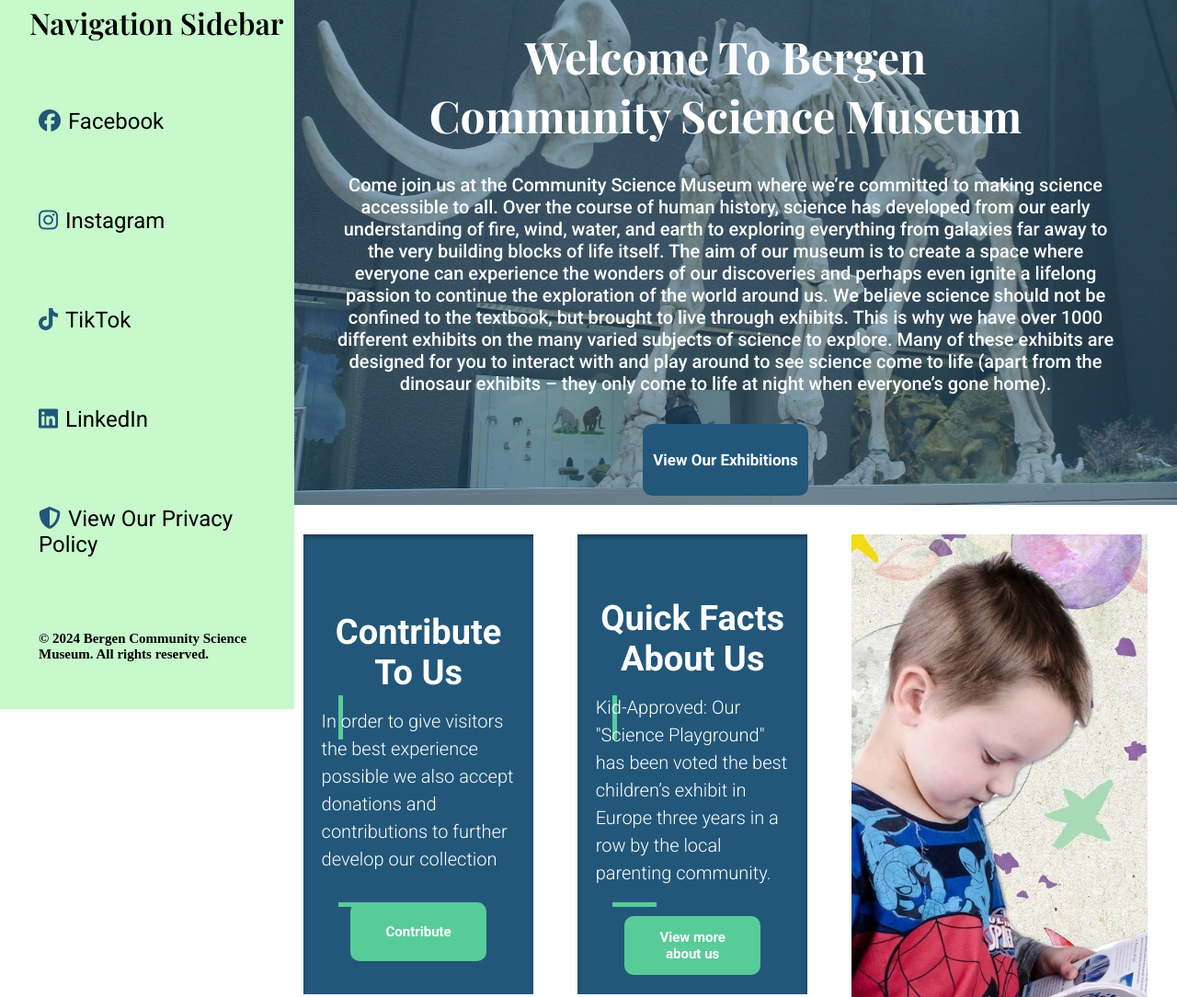
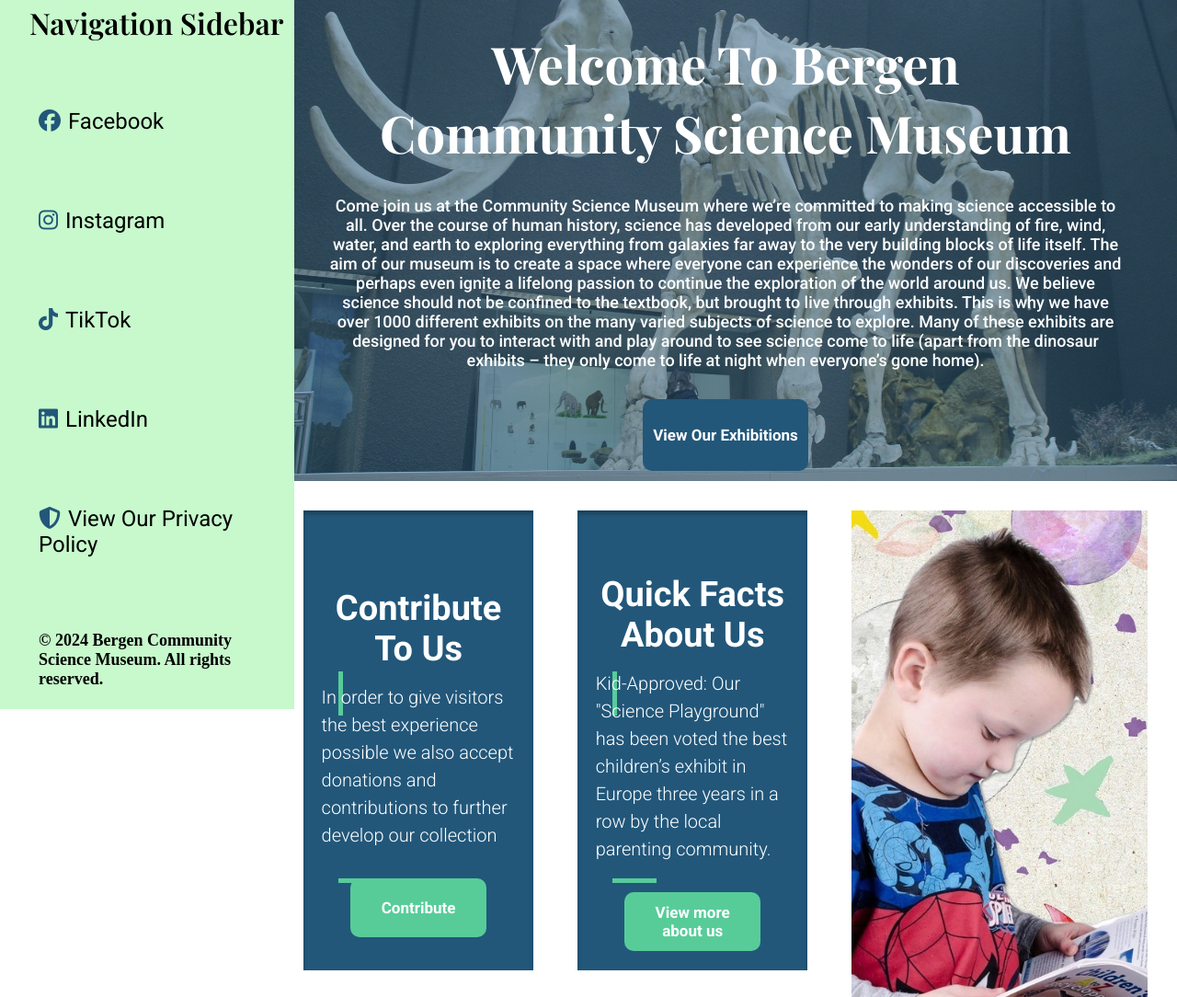
Before and after one commit to olekb2001/Semester-Project, a plain HTML site: page index.html in a window 1280 px wide. Shown: the part 133-1217 px from the top of the page at 92% size. Drawn offline with nearby package versions, Linux system fonts and the light colour scheme; a web font is replaced by a local one.

Commit message:
fixes in css sizing

```diff
--- a/style.css
+++ b/style.css
@@ -91,7 +91,7 @@
     text-align: center;
     color: rgb(255, 255, 255);
     max-width: 90%;
-    font-size: 1.5rem;
+    font-size: 28px;
     padding: 10px;
     border-radius: 5px;
     overflow:hidden;
@@ -102,7 +102,7 @@
     margin-top: 2.5rem;
 }
 .hero-image .hero-text .hero-paragraph{
-    font-size: 20px;
+    font-size: 18px;
     font-family: "Roboto", sans-serif;
     font-weight: 450;
     margin-top: 2rem;;
@@ -166,7 +166,7 @@
 
 .sidebar .sidebar-container .sidebar-list .bottom-sidebar1 p{
     color:black;
-    font-size: 15px;
+    font-size: 18px;
     font-weight: 700;
 }
 
@@ -226,7 +226,7 @@
     color: #FFF;
     text-align: center;
     font-family: "Roboto", sans-serif;
-    font-size: 15px;
+    font-size: 17px;
     font-style: normal;
     font-weight: 700;
     line-height: normal;
```
